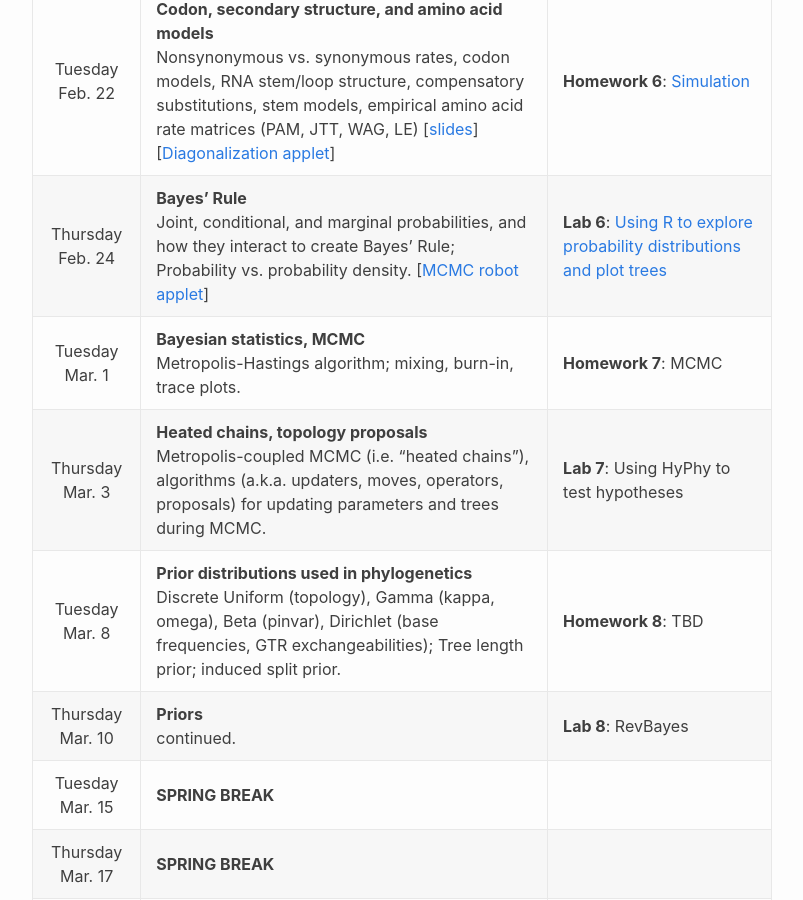
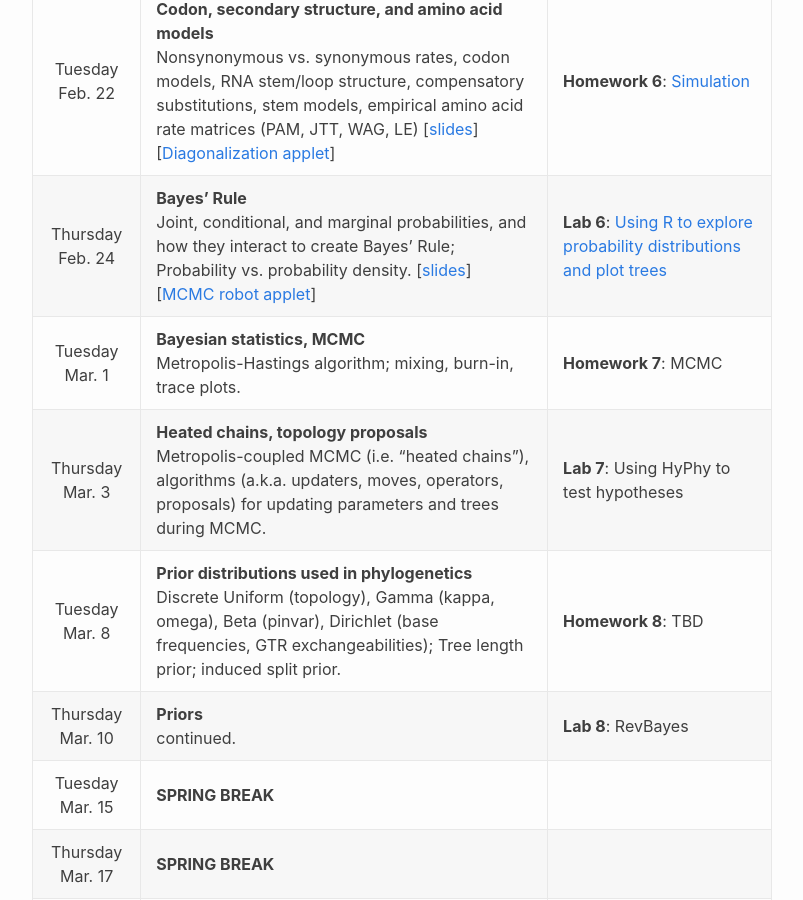
Before and after one commit to plewis/plewis.github.io, a Jekyll site: the page built from phylogenetics/phylogenetics2022.md, in a window 1280 px wide and 900 px high, scrolled down 2278 px. Shown: the whole window, without its empty margins (238-1041 px from the left). Built offline with Jekyll 4.4.1, drawn with Linux system fonts in a browser that asks for light colours; emoji names are drawn with the system emoji font.

Commit message:
added link to slide for lecture

```diff
--- a/phylogenetics/phylogenetics2022.md
+++ b/phylogenetics/phylogenetics2022.md
@@ -26,7 +26,7 @@ Thursday Feb. 10        | **Bootstrapping, rate heterogeneity**<br/>Non-parametr
 Tuesday Feb. 15	        | **Simulation**<br/>How to simulate nucleotide sequence data, and why it’s done [[slides](https://hydrodictyon.eeb.uconn.edu/people/plewis/courses/phylogenetics/lectures/2022/Simulation.pdf)] Textbook: Ch. 6: pp. 93-96. | **Homework 5**: [Rate heterogeneity (python program to modify)](/hw5/)
 Thursday Feb. 17        | **Long branch attraction, topology tests**<br/>Statistical consistency, long branch attraction, testing the molecular clock, nonparametric bootstrap topology tests (KH/SH/AU), and parametric bootstrapping tests (SOWH). [[LBA slides](https://hydrodictyon.eeb.uconn.edu/people/plewis/courses/phylogenetics/lectures/2022/LBA.pdf)]  [[Topology test slides](https://hydrodictyon.eeb.uconn.edu/people/plewis/courses/phylogenetics/lectures/2022/TopologyTests.pdf)] | **Lab 5**: [Simulating sequences](/simulation/)
 Tuesday Feb. 22         | **Codon, secondary structure, and amino acid models**<br/>Nonsynonymous vs. synonymous rates, codon models, RNA stem/loop structure, compensatory substitutions, stem models, empirical amino acid rate matrices (PAM, JTT, WAG, LE) \[[slides](https://hydrodictyon.eeb.uconn.edu/people/plewis/courses/phylogenetics/lectures/2022/AminoAcidRNACodonModels.pdf)\] \[[Diagonalization applet](https://plewis.github.io/applets/diagonalization/)\] | **Homework 6**: [Simulation](/hw6/)
-Thursday Feb. 24        | **Bayes' Rule**<br/> Joint, conditional, and marginal probabilities, and how they interact to create Bayes’ Rule; Probability vs. probability density. \[[MCMC robot applet](/applets/mcmc-robot/)\]  | **Lab 6**: [Using R to explore probability distributions and plot trees](http://hydrodictyon.eeb.uconn.edu/eebedia/index.php/Phylogenetics:_R_Primer)
+Thursday Feb. 24        | **Bayes' Rule**<br/> Joint, conditional, and marginal probabilities, and how they interact to create Bayes’ Rule; Probability vs. probability density. \[[slides](https://hydrodictyon.eeb.uconn.edu/people/plewis/courses/phylogenetics/lectures/2022/BayesianIntro.pdf)\] \[[MCMC robot applet](/applets/mcmc-robot/)\]  | **Lab 6**: [Using R to explore probability distributions and plot trees](http://hydrodictyon.eeb.uconn.edu/eebedia/index.php/Phylogenetics:_R_Primer)
 Tuesday Mar. 1          | **Bayesian statistics, MCMC**<br/> Metropolis-Hastings algorithm; mixing, burn-in, trace plots. | **Homework 7**: MCMC
 Thursday Mar. 3         | **Heated chains, topology proposals**<br/> Metropolis-coupled MCMC (i.e. “heated chains”), algorithms (a.k.a. updaters, moves, operators, proposals) for updating parameters and trees during MCMC. | **Lab 7**: Using HyPhy to test hypotheses
 Tuesday Mar. 8         | **Prior distributions used in phylogenetics**<br/> Discrete Uniform (topology), Gamma (kappa, omega), Beta (pinvar), Dirichlet (base frequencies, GTR exchangeabilities); Tree length prior; induced split prior. | **Homework 8**: TBD
```
